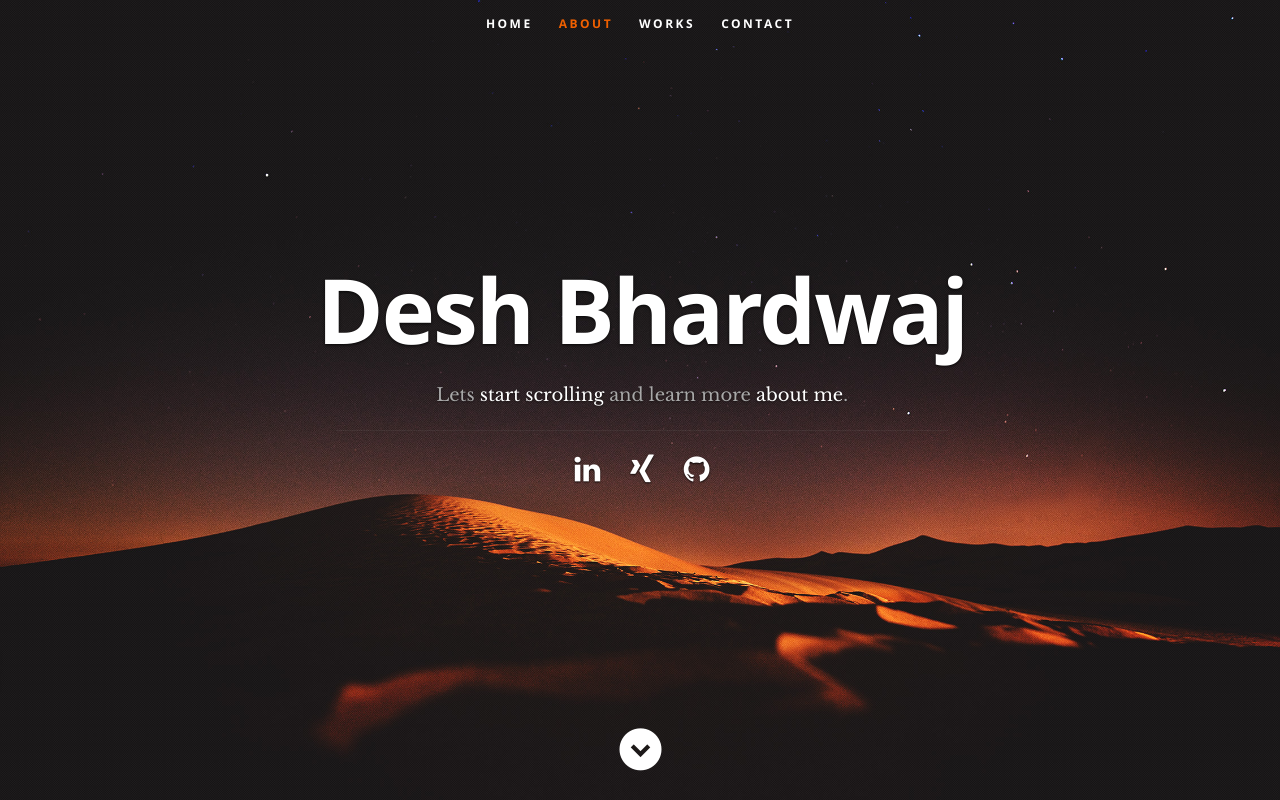
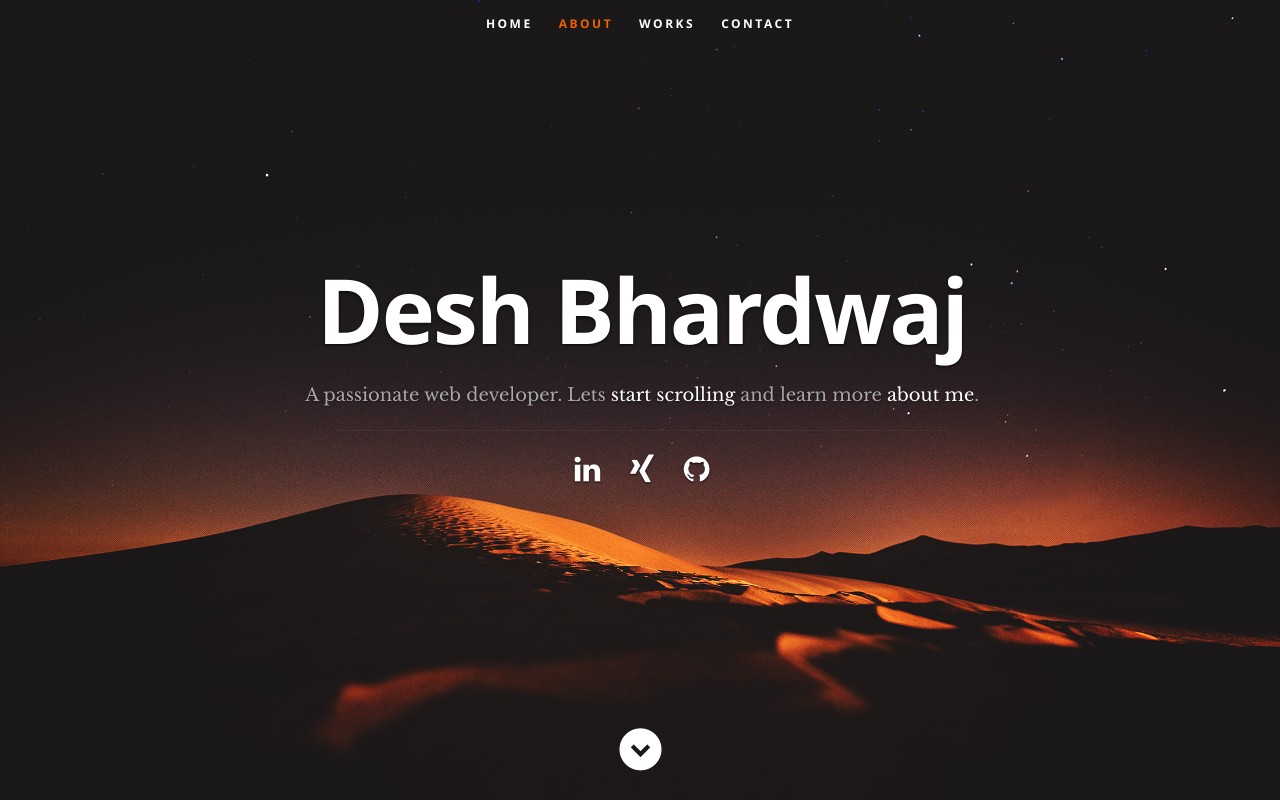
Before and after one commit to yadavdesh/react_portfolio, a React (Create React App) app: page / in a window 1280 px wide. Shown: the top 800 px of the page. Built offline with nearby package versions, Linux system fonts and the light colour scheme.

Commit message:
header changes

```diff
--- a/src/components/header/header.js
+++ b/src/components/header/header.js
@@ -17,7 +17,7 @@ export default class Header extends Component {
      <div className="row banner">
        <div className="banner-text">
          <h1 className="responsive-headline">Desh Bhardwaj</h1>
-         <h3> Lets <a className="smoothscroll" href="#about"> start scrolling </a>
+         <h3>A passionate web developer. Lets <a className="smoothscroll" href="#about"> start scrolling </a>
           and learn more <a className="smoothscroll" href="#about">about me</a>.</h3>
          <hr />
          <ul className="social">
```
